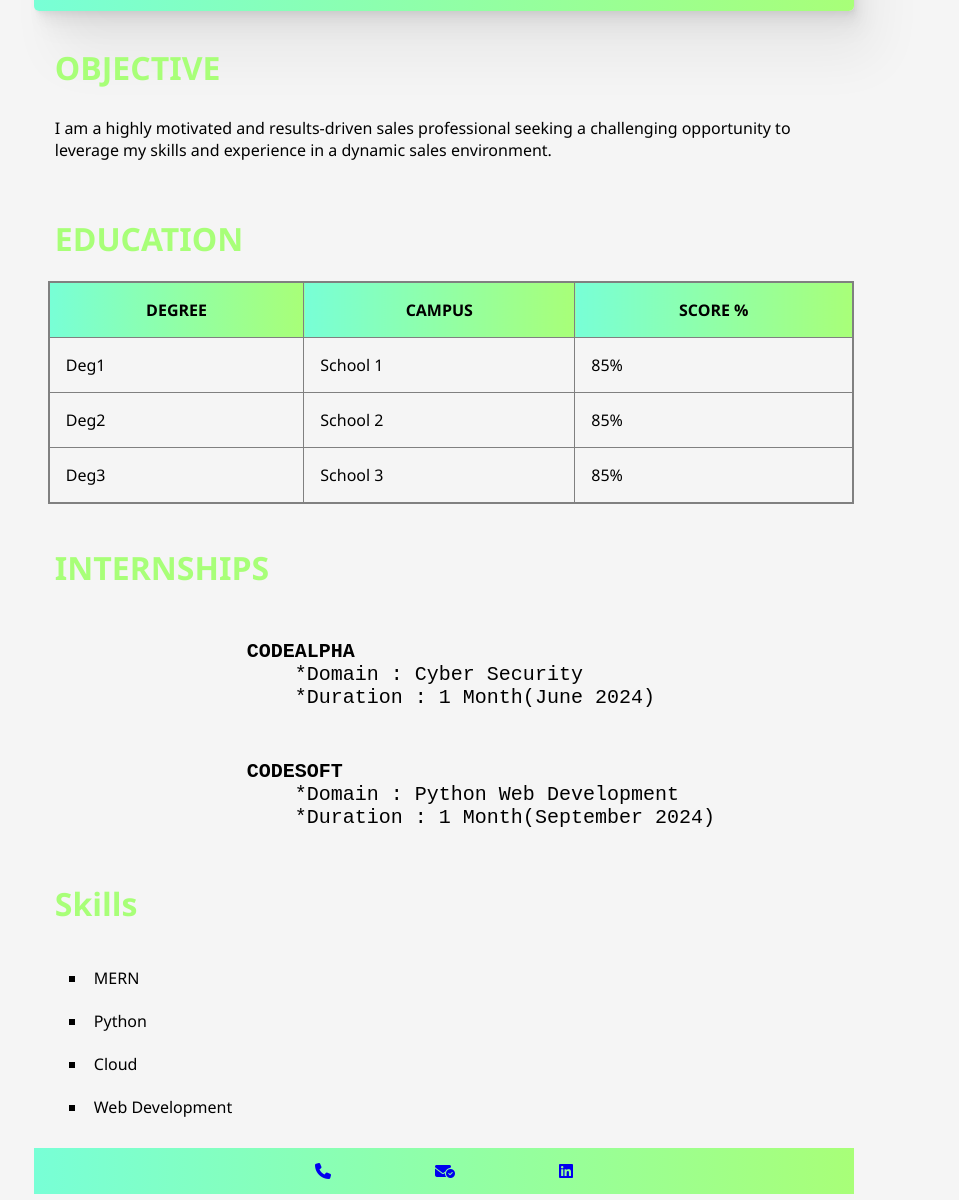
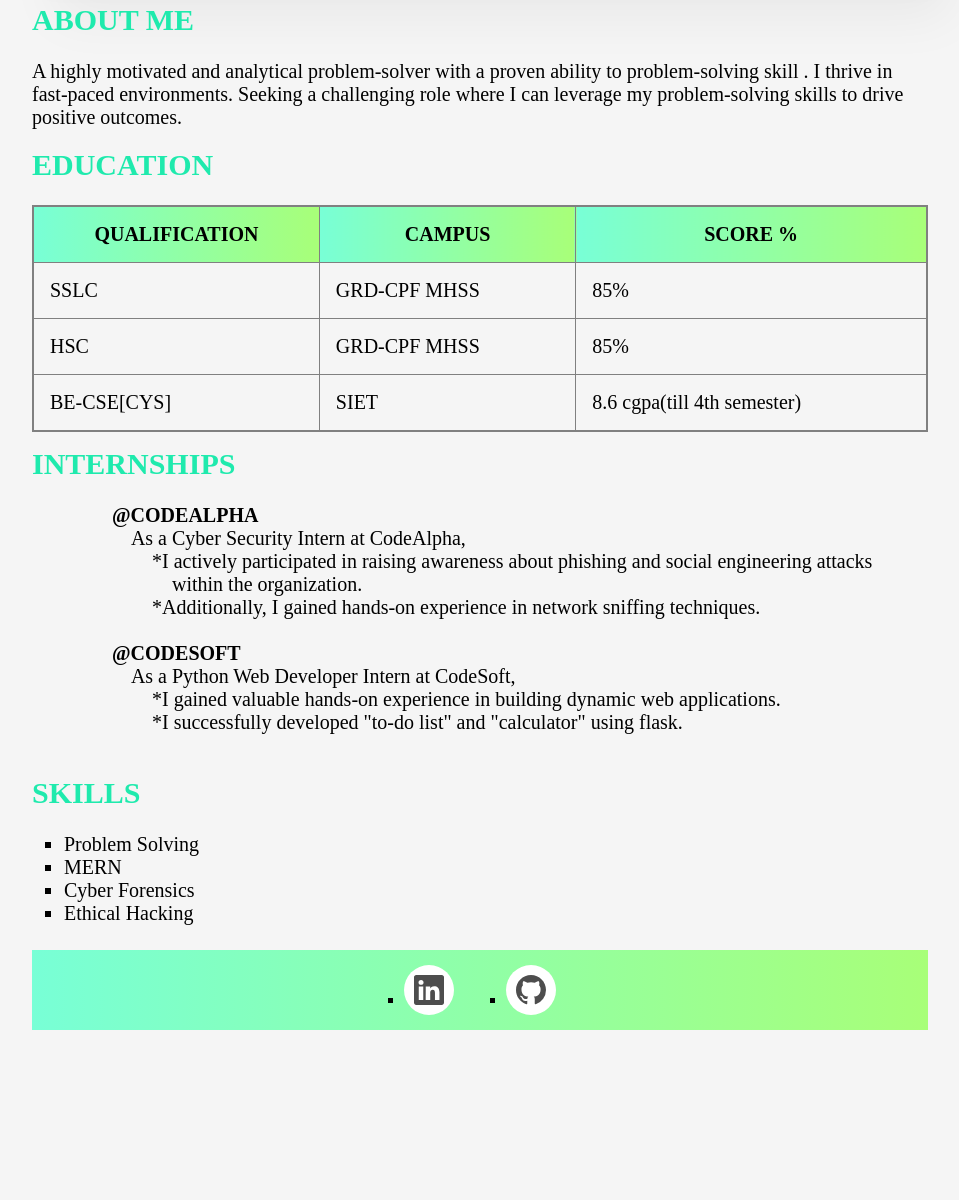
Before and after one commit to Bharathi2005/MERN_Project, a plain HTML site: page index.html in a window 1280 px wide. Shown: the part 222-1422 px from the top of the page, without its empty margins (160-1119 px from the left). After the commit the page ends 1252 px from the top, so only its background shows below. Drawn offline with Linux system fonts and the light colour scheme.

Commit message:
Update index.html

```diff
--- a/index.html
+++ b/index.html
@@ -7,18 +7,18 @@
     <title>RESUME</title>
     <style>
         * {
-            margin: 7px;
-            padding:7px;
+            margin: 0px;
+            padding:0px;
         }
 
         body {
-            height: 90vh;
-            width: 90vw;
+            height: 100%;
+            width: 100%;
             background-color: #f5f5f5;
-            font-family: 'Segoe UI', Tahoma, Geneva, Verdana, Impact, Haettenschweiler, 'Arial Narrow Bold', sans-serif;
+            font-family:'Times New Roman', Times, serif;
             display: flex;
             flex-direction: column;
-            justify-content: start;
+            justify-content: center;
             align-items: center;
         }
 
@@ -59,43 +59,54 @@
             flex-direction: column;
             justify-content: center;
             align-items: flex-start;
+            color:black;
         }
 
         .profile-img {
             height: 8rem;
             width: 8rem;
             border-radius: 50%;
+            background: rgba( 43, 36, 36, 0.35 );
+box-shadow: 0 8px 32px 0 rgba( 31, 38, 135, 0.37 );
+backdrop-filter: blur( 13.5px );
+-webkit-backdrop-filter: blur( 13.5px );
+border-radius: 50px;
+border: 1px solid rgba( 255, 255, 255, 0.18 );
         }
 
         .section2 {
             width: 70%;
-            height: 20rem;
+            height: 12rem;
             display: flex;
             flex-direction: column;
             justify-content: center;
             align-items: start;
+            font-size:20px;
         }
 
         .section3 {
             width: 70%;
-            height: 25rem;
+            height: 16rem;
             display: flex;
             flex-direction: column;
             justify-content: center;
             align-items: start;
+            font-size:20px;
         }
 
         .section4 {
             width: 70%;
-            height: 20rem;
+            height: 23rem;
             display: flex;
             flex-direction: column;
             justify-content: center;
             align-items: start;
+            font-size:20px;
         }
 
         .section-title {
             font-weight: bold;
+            font-size:30px;
         }
 
         .ed-table {
@@ -120,6 +131,7 @@
 
         .comp{
             font-size: 20px;
+            font-family: 'Times New Roman', Times, serif;
         }
         .companies {
             font-weight: bold;
@@ -127,16 +139,17 @@
         }
 
         .color-primary {
-            color:  #a8ff78;
+            color:  #1feaad;
         }
 
         .section5 {
             width: 70%;
-            height: 15rem;
+            height: 8rem;
             display: flex;
             flex-direction: column;
             justify-content: center;
             align-items: start;
+            font-size:20px;
         }
 
         .section6 {
@@ -159,6 +172,102 @@
             list-style: square;
             margin-left: 2rem;
         }
+        ul {
+  list-style: none;
+}
+.section7 {
+            width: 70%;
+            height: 5rem;
+            display: flex;
+            flex-direction: row;
+            justify-content: center;
+            align-items: center;
+            gap: 20rem;
+            font-weight: bold;
+            background: #a8ff78;  /* fallback for old browsers */
+            background: -webkit-linear-gradient(to right, #78ffd6, #a8ff78);  /* Chrome 10-25, Safari 5.1-6 */
+            background: linear-gradient(to right, #78ffd6, #a8ff78); /* W3C, IE 10+/ Edge, Firefox 16+, Chrome 26+, Opera 12+, Safari 7+ */
+
+
+        }
+
+.example-2 {
+  display: flex;
+  justify-content: center;
+  align-items: center;
+  gap:2rem;
+}
+.example-2 .icon-content {
+  margin: 0 10px;
+  position: relative;
+}
+.example-2 .icon-content .tooltip {
+  position: absolute;
+  top: -30px;
+  left: 50%;
+  transform: translateX(-50%);
+  color: #fff;
+  padding: 6px 10px;
+  border-radius: 5px;
+  opacity: 0;
+  visibility: hidden;
+  font-size: 14px;
+  transition: all 0.3s ease;
+}
+.example-2 .icon-content:hover .tooltip {
+  opacity: 1;
+  visibility: visible;
+  top: -50px;
+}
+.example-2 .icon-content a {
+  position: relative;
+  overflow: hidden;
+  display: flex;
+  justify-content: center;
+  align-items: center;
+  width: 50px;
+  height: 50px;
+  border-radius: 50%;
+  color: #4d4d4d;
+  background-color: #fff;
+  transition: all 0.3s ease-in-out;
+}
+.example-2 .icon-content a:hover {
+  box-shadow: 3px 2px 45px 0px rgb(0 0 0 / 12%);
+}
+.example-2 .icon-content a svg {
+  position: relative;
+  z-index: 1;
+  width: 30px;
+  height: 30px;
+}
+.example-2 .icon-content a:hover {
+  color: white;
+}
+.example-2 .icon-content a .filled {
+  position: absolute;
+  top: auto;
+  bottom: 0;
+  left: 0;
+  width: 100%;
+  height: 0;
+  background-color: #000;
+  transition: all 0.3s ease-in-out;
+}
+.example-2 .icon-content a:hover .filled {
+  height: 100%;
+}
+
+.example-2 .icon-content a[data-social="linkedin"] .filled,
+.example-2 .icon-content a[data-social="linkedin"] ~ .tooltip {
+  background-color: #0274b3;
+}
+
+.example-2 .icon-content a[data-social="github"] .filled,
+.example-2 .icon-content a[data-social="github"] ~ .tooltip {
+  background-color: #24262a;
+}
+
 
     </style>
     <link rel="stylesheet" href="https://cdnjs.cloudflare.com/ajax/libs/font-awesome/6.6.0/css/all.min.css"
@@ -175,80 +284,126 @@
             <h1>
                 BHARATHI A K
             </h1>
-            <h3>
-                bharathiak2005@gmail.com
-            </h3>
+            <a href="mailto:bharathiak2005@gmail.com">
+
+                <h3>
+                    bharathiak2005@gmail.com
+                </h3>
+            </a>
         </div>
     </div>
     <div class="section2">
         <h1 class="section-title color-primary">
-            OBJECTIVE
-        </h1>
+            ABOUT ME
+        </h1><br>
         <p>
-            I am a highly motivated and results-driven sales professional seeking a challenging opportunity to leverage
-            my skills and experience in a dynamic sales environment.
+
+A highly motivated and analytical problem-solver with a proven ability to problem-solving skill . I thrive in fast-paced environments. Seeking a challenging role where I can leverage my problem-solving skills to drive positive outcomes.
         </p>
     </div>
     <div class="section3">
         <h1 class="section-title color-primary">
             EDUCATION
-        </h1>
+        </h1><br>
         <table class="ed-table">
             <tr>
-                <th>DEGREE</th>
+                <th>QUALIFICATION</th>
                 <th>CAMPUS</th>
                 <th>SCORE %</th>
             </tr>
             <tr>
-                <td>Deg1</td>
-                <td>School 1</td>
+                <td>SSLC</td>
+                <td>GRD-CPF MHSS</td>
                 <td>85%</td>
             </tr>
             <tr>
-                <td>Deg2</td>
-                <td>School 2</td>
+                <td>HSC</td>
+                <td>GRD-CPF MHSS</td>
                 <td>85%</td>
             </tr>
             <tr>
-                <td>Deg3</td>
-                <td>School 3</td>
-                <td>85%</td>
+                <td>BE-CSE[CYS]</td>
+                <td>SIET</td>
+                <td>8.6 cgpa(till 4th semester)</td>
             </tr>
         </table>
     </div>
     <div class="section4">
         <h1 class="section-title color-primary">
             INTERNSHIPS</h1><pre class="comp"><span class="companies">
-                CODEALPHA</span>
-                    *Domain : Cyber Security
-                    *Duration : 1 Month(June 2024)</pre>
+                @CODEALPHA</span>
+                    As a Cyber Security Intern at CodeAlpha,
+                        *I actively participated in raising awareness about phishing and social engineering attacks
+                            within the organization.
+                        *Additionally, I gained hands-on experience in network sniffing techniques.</pre>
         <pre class="comp"><span class="companies">
-                CODESOFT</span>
-                    *Domain : Python Web Development
-                    *Duration : 1 Month(September 2024)
+                @CODESOFT</span>
+                    As a Python Web Developer Intern at CodeSoft,
+                        *I gained valuable hands-on experience in building dynamic web applications.
+                        *I successfully developed "to-do list" and "calculator" using flask.
         </pre>
     </div>
     <div class="section5">
         <h1 class="section-title color-primary">
-            Skills
-        </h1>
+            SKILLS
+        </h1><br>
         <ul>
+            <li>Problem Solving</li>
             <li>MERN</li>
-            <li>Python</li>
-            <li>Cloud</li>
-            <li>Web Development</li>
+            <li>Cyber Forensics</li>
+            <li>Ethical Hacking</li>
         </ul>
-    </div>
-    <div class="section6">
-        <a href="tel:+91 9003391813">
-            <i class="fa-solid fa-phone"></i>
-        </a>
-        <a href="mailto:bharathiak2005@gmail.com">
-            <i class="fa-solid fa-envelope-circle-check"></i>
-        </a>
-        <a href="https://www.linkedin.com/in/bharathi-a-k-361495276/">
-            <i class="fa-brands fa-linkedin"></i>
-        </a>
+    </div><br><br>
+
+    <div class="section7">
+        <ul class="example-2">
+            <li class="icon-content">
+              <a
+                href="https://www.linkedin.com/in/bharathi-a-k-361495276/"
+                target="_blank"
+                aria-label="LinkedIn"
+                data-social="linkedin"
+              >
+                <div class="filled"></div>
+                <svg
+                  xmlns="http://www.w3.org/2000/svg"
+                  width="16"
+                  height="16"
+                  fill="currentColor"
+                  class="bi bi-linkedin"
+                  viewBox="0 0 16 16"
+                  xml:space="preserve"
+                >
+                  <path
+                    d="M0 1.146C0 .513.526 0 1.175 0h13.65C15.474 0 16 .513 16 1.146v13.708c0 .633-.526 1.146-1.175 1.146H1.175C.526 16 0 15.487 0 14.854zm4.943 12.248V6.169H2.542v7.225zm-1.2-8.212c.837 0 1.358-.554 1.358-1.248-.015-.709-.52-1.248-1.342-1.248S2.4 3.226 2.4 3.934c0 .694.521 1.248 1.327 1.248zm4.908 8.212V9.359c0-.216.016-.432.08-.586.173-.431.568-.878 1.232-.878.869 0 1.216.662 1.216 1.634v3.865h2.401V9.25c0-2.22-1.184-3.252-2.764-3.252-1.274 0-1.845.7-2.165 1.193v.025h-.016l.016-.025V6.169h-2.4c.03.678 0 7.225 0 7.225z"
+                    fill="currentColor"
+                  ></path>
+                </svg>
+              </a>
+              <div class="tooltip">LinkedIn</div>
+            </li>
+            <li class="icon-content">
+              <a href="https://github.com/Bharathi2005" target="_blank" aria-label="GitHub" data-social="github">
+                <div class="filled"></div>
+                <svg
+                  xmlns="http://www.w3.org/2000/svg"
+                  width="16"
+                  height="16"
+                  fill="currentColor"
+                  class="bi bi-github"
+                  viewBox="0 0 16 16"
+                  xml:space="preserve"
+                >
+                  <path
+                    d="M8 0C3.58 0 0 3.58 0 8c0 3.54 2.29 6.53 5.47 7.59.4.07.55-.17.55-.38 0-.19-.01-.82-.01-1.49-2.01.37-2.53-.49-2.69-.94-.09-.23-.48-.94-.82-1.13-.28-.15-.68-.52-.01-.53.63-.01 1.08.58 1.23.82.72 1.21 1.87.87 2.33.66.07-.52.28-.87.51-1.07-1.78-.2-3.64-.89-3.64-3.95 0-.87.31-1.59.82-2.15-.08-.2-.36-1.02.08-2.12 0 0 .67-.21 2.2.82.64-.18 1.32-.27 2-.27s1.36.09 2 .27c1.53-1.04 2.2-.82 2.2-.82.44 1.1.16 1.92.08 2.12.51.56.82 1.27.82 2.15 0 3.07-1.87 3.75-3.65 3.95.29.25.54.73.54 1.48 0 1.07-.01 1.93-.01 2.2 0 .21.15.46.55.38A8.01 8.01 0 0 0 16 8c0-4.42-3.58-8-8-8"
+                    fill="currentColor"
+                  ></path>
+                </svg>
+              </a>
+              <div class="tooltip">GitHub</div>
+            </li>
+            </ul>
+
     </div>
 </body>
 
```
